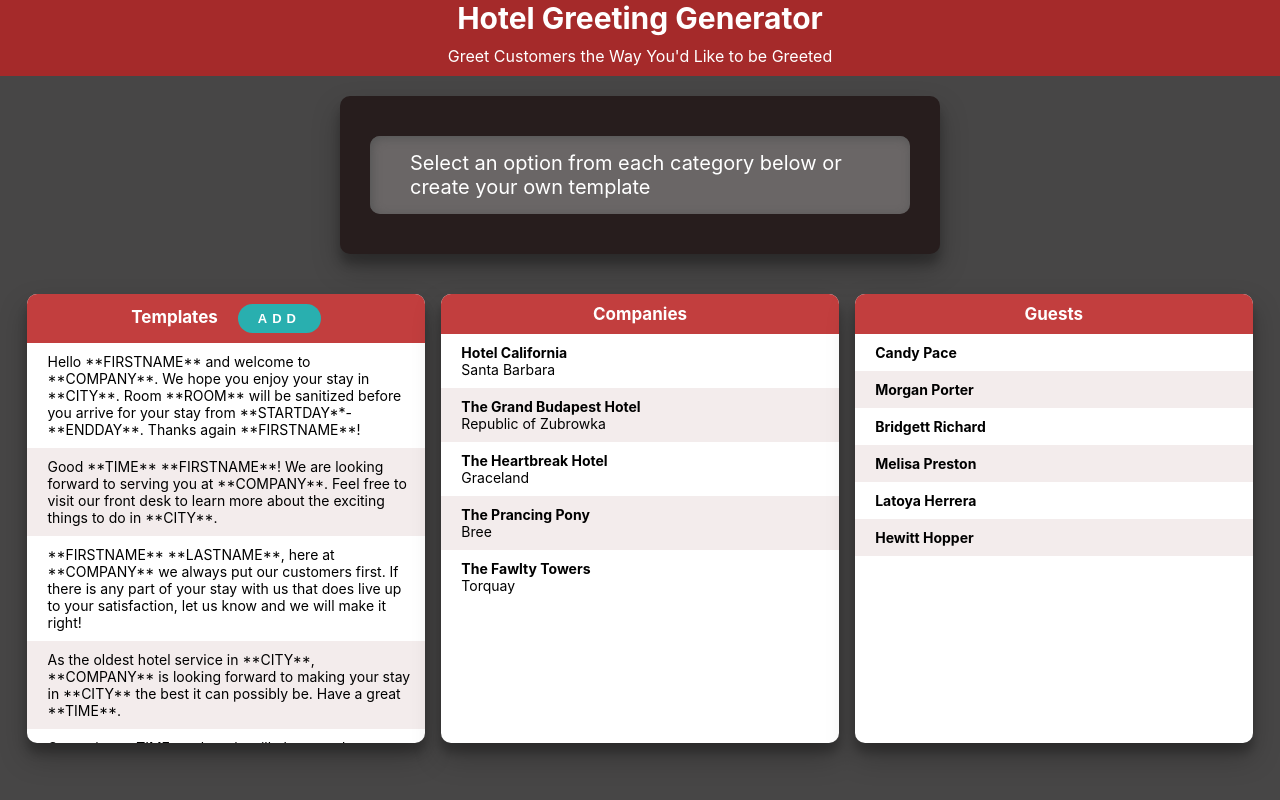
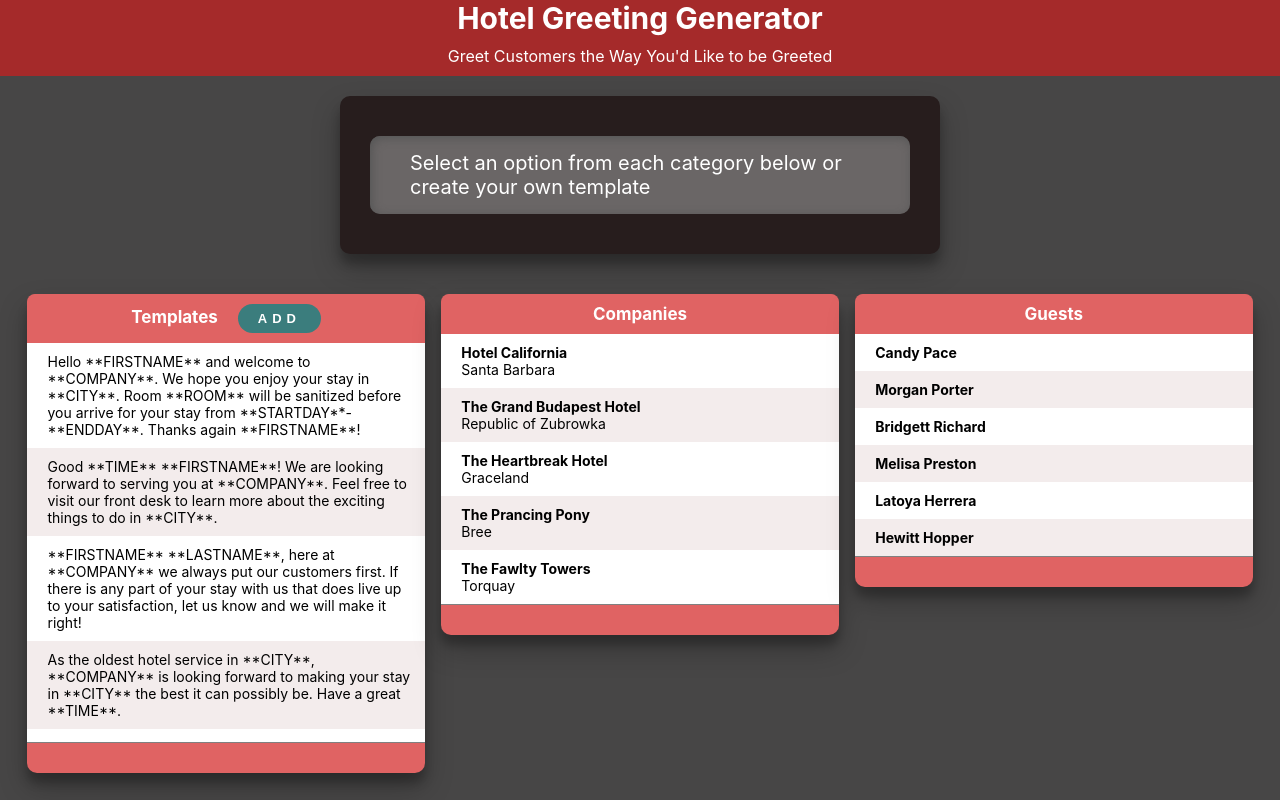
Before and after one commit to jcloeter/hotel-message-app, a React (Create React App) app: page / in a window 1280 px wide. Built offline with nearby package versions, Linux system fonts and the light colour scheme.

Commit message:
styling changes

```diff
--- a/src/App.css
+++ b/src/App.css
@@ -1,10 +1,12 @@
 .App {
   text-align: center;
   background-color: rgb(71, 70, 70);
+  height: auto;
 }
 
 @media screen and (min-width: 900px) {
   .App {
     height: 100vh;
+    /* height: auto; */
   }
 }
--- a/src/components/DataGroups/DataGroup.module.css
+++ b/src/components/DataGroups/DataGroup.module.css
@@ -4,7 +4,7 @@
   justify-content: space-between;
   width: 97%;
   max-width: 170rem;
-  margin: 1rem auto;
+  margin: 1rem auto 0rem;
 }
 /* Add media query in Card too */
 
--- a/src/components/DataGroups/Templates.js
+++ b/src/components/DataGroups/Templates.js
@@ -55,7 +55,7 @@
       ) : null}
 
       <Card>
-        <div class="template_header">
+        <div className="template_header">
           <h4>
             Templates
             <Button
--- a/src/components/UI/Button.module.css
+++ b/src/components/UI/Button.module.css
@@ -8,7 +8,7 @@
   text-transform: uppercase;
   color: #fff;
   letter-spacing: 5px;
-  background-color: rgb(41, 175, 175);
+  background-color: rgb(59, 125, 125);
   margin-left: 2rem;
 }
 
--- a/src/components/UI/Card.js
+++ b/src/components/UI/Card.js
@@ -2,9 +2,7 @@
 import styles from "./Card.module.css";
 
 const Card = (props) => {
-  return (
-    <div className={`${styles.card} ${props.classname}`}>{props.children}</div>
-  );
+  return <div className={`${styles.card}`}>{props.children}</div>;
 };
 
 export default Card;
--- a/src/components/UI/Card.module.css
+++ b/src/components/UI/Card.module.css
@@ -7,6 +7,9 @@
 
   box-shadow: rgba(0, 0, 0, 0.25) 0px 14px 28px,
     rgba(0, 0, 0, 0.22) 0px 10px 10px;
+  height: 100%;
+  padding-bottom: 3rem;
+  background-color: rgb(224, 99, 99);
 }
 
 @media screen and (min-width: 900px) {
@@ -19,9 +22,12 @@
   font-size: 1.7rem;
   padding: 1rem;
   background-color: rgb(194, 62, 62);
+  background-color: rgb(211, 127, 127);
+  background-color: rgb(224, 99, 99);
+
   color: white;
-  border-top-left-radius: 10px;
-  border-top-right-radius: 10px;
+  border-top-left-radius: 8px;
+  border-top-right-radius: 8px;
 }
 
 .card ul {
--- a/src/components/UI/ItemContainer.module.css
+++ b/src/components/UI/ItemContainer.module.css
@@ -1,5 +1,7 @@
 .item_container {
-  padding: 0 0rem 1rem;
-  height: 40rem;
+  /* padding: 0 0rem 1rem; */
+  max-height: 40rem;
   overflow: auto;
+  border-bottom: solid grey 1px;
+  background-color: #fff;
 }
--- a/src/components/UI/ListItem.js
+++ b/src/components/UI/ListItem.js
@@ -12,9 +12,9 @@
   return (
     <li
       onClick={itemClickHandler}
-      className={`${styles.list_item} ${props.className}`}
+      className={`${styles.list_item}`}
       style={
-        props.isSelected ? { backgroundColor: "rgba(147, 253, 253, 1)" } : null
+        props.isSelected ? { backgroundColor: "rgba(101, 172, 172, 1)" } : null
       }
     >
       {props.children}
--- a/src/components/UI/ListItem.module.css
+++ b/src/components/UI/ListItem.module.css
@@ -12,11 +12,11 @@
 
 .list_item:hover {
   background-color: rgb(214, 195, 195);
-  box-shadow: rgba(0, 0, 0, 0.15) 1.95px 1.95px 2.6px;
-  /* background-color: rgb(147, 253, 253); */
+  /* box-shadow: rgba(0, 0, 0, 0.15) 1.95px 1.95px 2.6px; */
+  /* background-color: rgb(101, 172, 172); */
 }
 
 .list_item:active {
-  background-color: rgb(218, 124, 124);
-  box-shadow: rgb(218, 124, 124) 0px 3px 8px;
+  /* background-color: rgb(218, 124, 124); */
+  /* box-shadow: rgb(218, 124, 124) 0px 3px 8px; */
 }
--- a/src/components/UI/Modal.js
+++ b/src/components/UI/Modal.js
@@ -17,46 +17,47 @@
   };
   return (
     <>
-      <div class="overlay" onClick={props.onCloseModal}>
+      <div className="overlay" onClick={props.onCloseModal}>
         Overlay
       </div>
-      <div class="modal">
+      <div className="modal">
         <h4>Custom Greeting Template</h4>
         <form onSubmit={submitTemplateHandler}>
           <textarea
-            class="text_area"
+            className="text_area"
             onChange={textChangeHandler}
             placeholder='Start typing to make a template. To use variables and make the template reusable, enter the uppercase words below to use their value.
 
           Example: "Good **TIME** **FIRSTNAME**." => "Good afternoon Sarah."'
           ></textarea>
-          <ul class="modal_instructions">
+          <ul className="modal_instructions">
             Variables:
             <li>
-              <span class="variable">**FIRSTNAME**</span>- First name of
+              <span className="variable">**FIRSTNAME**</span>- First name of
               customer
             </li>
             <li>
-              <span class="variable">**LASTNAME**</span>- Last name of customer
+              <span className="variable">**LASTNAME**</span>- Last name of
+              customer
             </li>
             <li>
-              <span class="variable">**COMPANY**</span>- Name of hotel or
+              <span className="variable">**COMPANY**</span>- Name of hotel or
               company
             </li>
             <li>
-              <span class="variable">**CITY**</span>- Name of city that the
+              <span className="variable">**CITY**</span>- Name of city that the
               company is located in{" "}
             </li>
             <li>
-              <span class="variable">**TIME**</span>- "Morning", "Afternoon", or
-              "Evening" used for greeting
+              <span className="variable">**TIME**</span>- "Morning",
+              "Afternoon", or "Evening" used for greeting
             </li>
             <li>
-              <span class="variable">**STARTDAY**</span>- Day of week that
+              <span className="variable">**STARTDAY**</span>- Day of week that
               customer arrives
             </li>
             <li>
-              <span class="variable">**ENDDAY**</span>- Day of week that
+              <span className="variable">**ENDDAY**</span>- Day of week that
               customer leaves
             </li>
           </ul>
```
Also changed, not shown: 1 other file (tests, documents, lock files or other folders).
